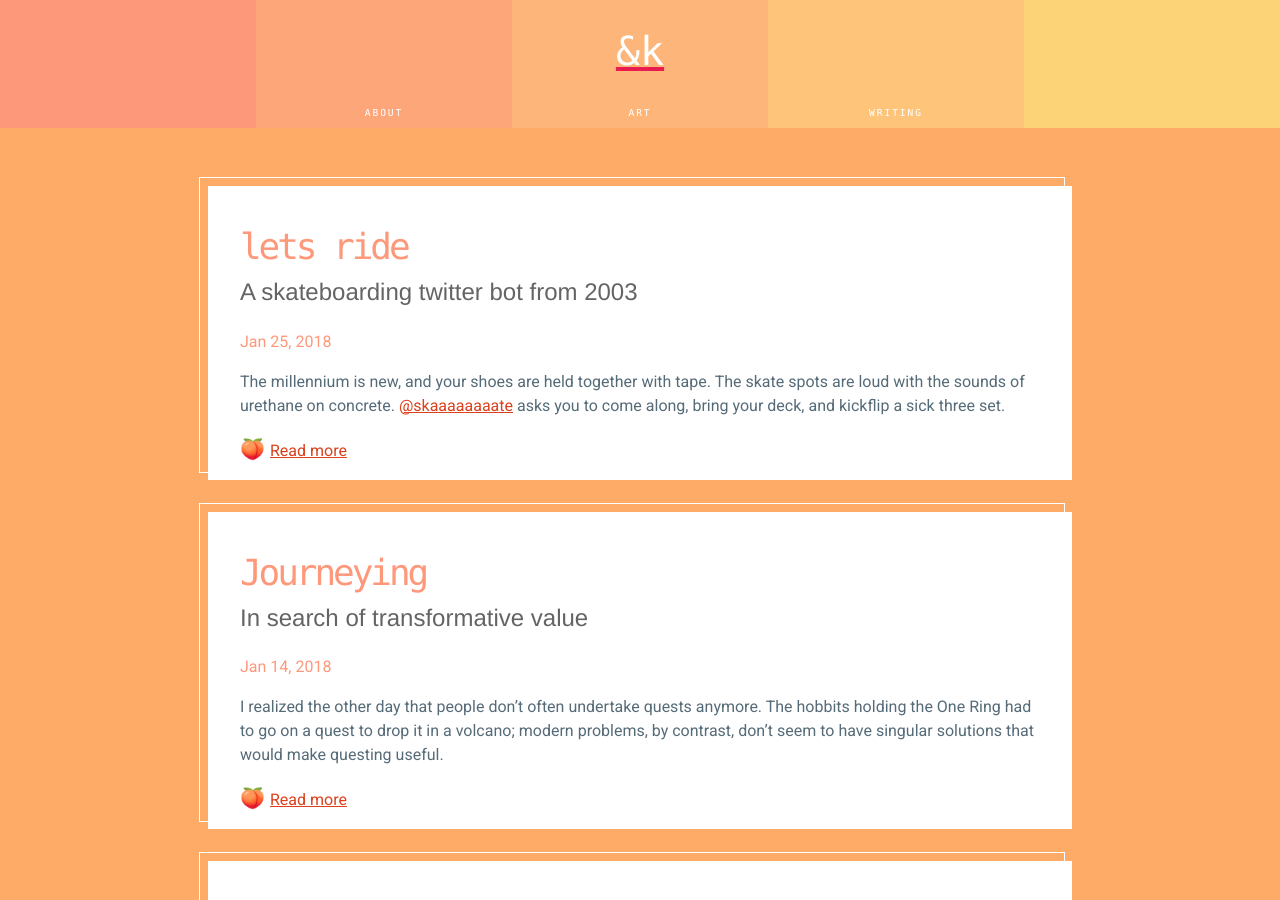
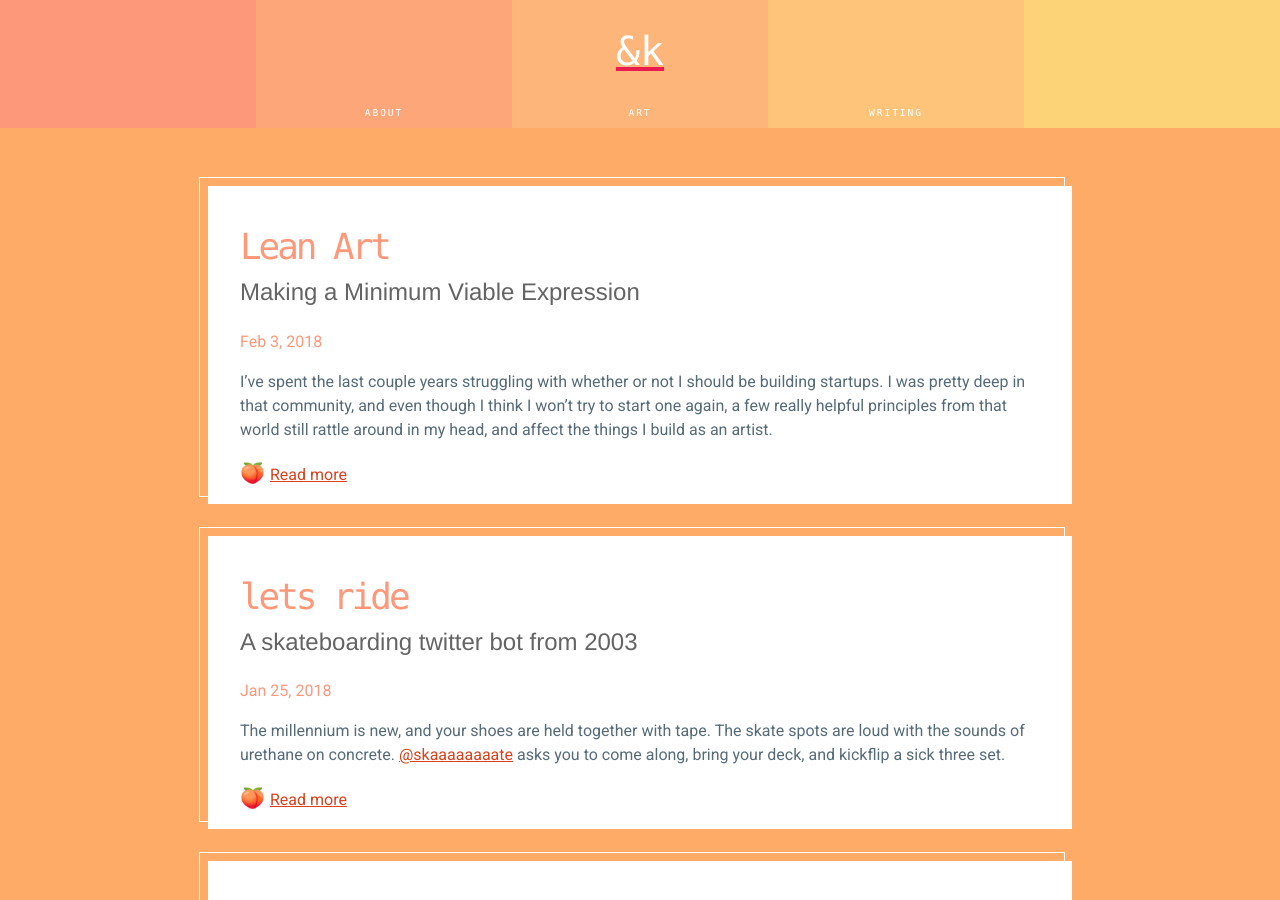
Before and after one commit to andkon/andkon.github.io, a Jekyll site: the page built from index.md, in a window 1280 px wide and 900 px high. Built offline with Jekyll 4.4.1, drawn with Linux system fonts in a browser that asks for light colours; nearby versions of some CDN libraries; some of the changed lines change nothing that is shown.

Commit message:
Lean Art post

```diff
--- a/_posts/2018-01-25-lets-ride.md
+++ b/_posts/2018-01-25-lets-ride.md
@@ -2,6 +2,7 @@
 title: lets ride
 subtitle: A skateboarding twitter bot from 2003
 background_image: "letsride banner.png"
+category: art
 ---
 The millennium is new, and your shoes are held together with tape. The skate spots are loud with the sounds of urethane on concrete. [@skaaaaaaaate](https://twitter.com/skaaaaaaaate) asks you to come along, bring your deck, and kickflip a sick three set.
 
--- /dev/null
+++ b/_posts/2018-02-03-minimum-viable-expression.md
@@ -0,0 +1,43 @@
+---
+title: Lean Art
+subtitle: Making a Minimum Viable Expression
+category: writing
+background_image: DSCF4352.jpg
+---
+I've spent the last couple years struggling with whether or not I should be building startups. I was pretty deep in that community, and even though I think I won't try to start one again, a few really helpful principles from that world still rattle around in my head, and affect the things I build as an artist.
+
+Probably the most important is the idea of the **minimum viable product**. Faced with the challenge of creating something someone wants to pay for with the limited resources and funding of a startup, you gotta get pragmatic: you probably won’t get it right on the first try, but how do you get closer?
+
+It’s simple. You aim to create something small that explicitly tests your idea of why your product would be worth paying for. And if doesn’t work, then shit. You do it again. That’s why you try to make it **minimal**, because you want to put the fewest amount of resources you can into something while still testing if it could succeed. Having not wasted all your time and money on a single attempt, you can try again when it (likely) fails. But even this protean form of your product still has to be **viable**: it has to legitimately meet people’s needs, provide enough revenue or growth to justify continued investment, and give you evidence that you’re on the right path. Viability is what you’re in search of.
+
+## Products are for needs, art is for expression
+But what if you are an artist? What does viability even mean if you’re focused not on creating a product to meet the needs of a market that will pay you, but instead on the mission of expressing something that might never make a dollar?
+
+Well, in search of your best work, you should pursue **minimum viable expression**.
+
+I think viable art is simply good art: art that is so good at expressing what it must that it resonates with and can transform the people who encounter it. It’s not hard to want to continue to make good art, even if it doesn’t pay much. The rewards are written on the faces of everyone who encounters it. The problem is getting there, to the place where you know that you've made something that matters.
+
+Again, like with startups, you can fail in a bunch of ways. But if you’re focused on finding a minimum viable expression, you’ve got a handy guide to the mistakes you should avoid, and a methodology to find what you ought to keep making.
+
+## Finding your path with MVE
+When exploring your work and seeking out a minimally viable expression, the biggest mistake you can make is to fail to make something small. No one jumps out of the womb fully formed with their first shot at making art. And while you're headed there, it's easy to think that you can just think harder or smarter to get there more quickly, with it all paying off in one momentous accomplishment.
+
+There’s a great parable from Art and Fear that illustrates my point a lot better than bastardized startup lingo can:
+
+> The ceramics teacher announced on opening day that he was dividing the class into two groups. All those on the left side of the studio, he said, would be graded solely on the quantity of work they produced, all those on the right solely on its quality.
+
+> His procedure was simple: on the final day of class he would bring in his bathroom scales and weigh the work of the “quantity” group: fifty pound of pots rated an “A”, forty pounds a “B”, and so on. Those being graded on “quality”, however, needed to produce only one pot”albeit a perfect one”to get an “A”.
+
+> Well, came grading time and a curious fact emerged: the works of highest quality were all produced by the group being graded for quantity. It seems that while the “quantity” group was busily churning out piles of work and learning from their mistakes, the “quality” group had sat theorizing about perfection, and in the end had little more to show for their efforts than grandiose theories and a pile of dead clay.
+
+Making something small and expressive gives you your time back, so that you can say more in practice. Since it's highly unlikely you'll find how to say things right out the gate, that translates into more chances to find what on earth you want to talk about with the tools you’ve got, in a way that actually resonates with and affects people.
+
+## Art that matters is art that affects people
+
+It might be worth asking if art really does need to affect others — to have some social purpose, even if that’s just to change one person. As much as it would be nice to never ever need someone to see your art, I think it's true that to never have your art acknowledged as affecting, and to live without acclaim and without acknowledgement, would ignore the point of making art, and the present reality of creating it.
+
+Art, to me, seems to be expressive. This is kind of a tautological point: art needs to express something, even if it does it in somewhat unexpected or roundabout ways; failing to do so would make it not-art. If what you’re making has nothing to express, that’s okay too! And we have a word for it: craft. It’s something made in an exercise of skill, which may even be beautiful and even have a use, but which isn’t judged based on what it says and how it says it. The potters mentioned above could make 50lbs of beautiful, aesthetically pleasing mugs — or 50lbs of beautiful, aesthetically pleasing mugs in an attempt to say something important that they needed to say using pottery. The latter would be judged differently from the former.
+
+Then there’s the reality of making things today. Maybe it didn’t used to be so expensive to live. Maybe it was easier to make art and rent in another century. Now, rent’s expensive. And good art is still rare, so it’s worth wondering how to make it, because you may both get to make great art and survive by doing it.
+
+The truth is, you will get so few chances to actually make art — so few moments of lucid, non-work time — that you can’t really fuck around with the time you have. And so, be pragmatic. Don't treat creation as an outlet for your status anxiety, or a longshot fantasy of validating your perfectionism. Treat it as a chance to get closer to saying what you must, slowly, and then more clearly.
```
Also changed, not shown: assets/images/DSCF4352.jpg (added).
